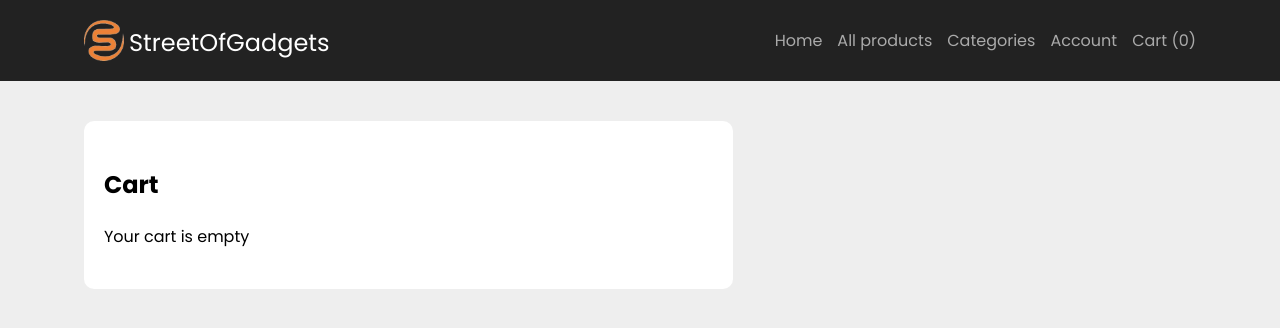
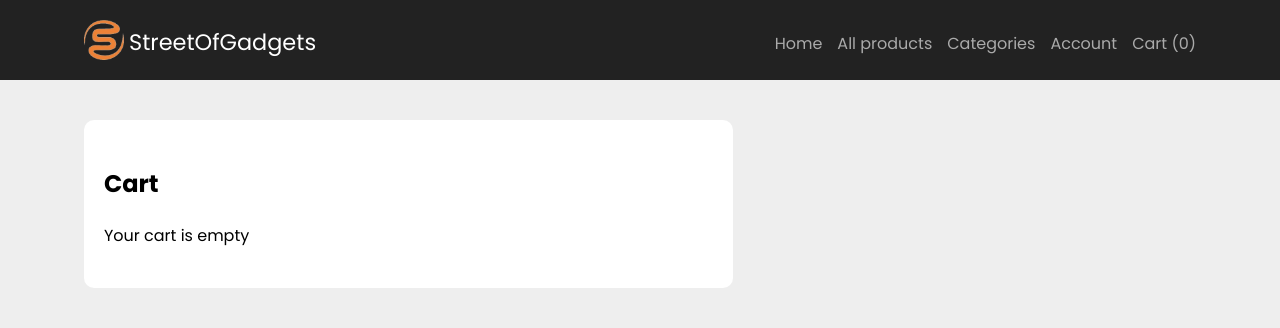
Before and after one commit to bryansomto/SondeypolskiClient, a Next.js app: page /cart in a window 1280 px wide. Shown: the top 328 px of the page. Built offline with nearby package versions, Linux system fonts and the light colour scheme; what next-reveal would draw is missing.

Commit message:
UI adjustments

```diff
--- a/components/Header.js
+++ b/components/Header.js
@@ -22,10 +22,18 @@ const Logo = styled(Link)`
   text-decoration: none;
   position: relative;
   z-index: 3;
+  img {
+    width: 30px;
+    height: 30px;
+    @media screen and (min-width: 768px) {
+      width: 40px;
+      height: 40px;
+    }
+  }
   p {
-    font-size: 1.2rem;
+    font-size: 1rem;
     @media screen and (min-width: 768px) {
-      font-size: 1.5rem;
+      font-size: 1.4rem;
     }
   }
 `;
@@ -55,6 +63,7 @@ const StyledNav = styled.nav`
   @media screen and (min-width: 768px) {
     display: flex;
     align-items: center;
+    margin-top: 8px;
     position: static;
     padding: 0;
   }
@@ -92,12 +101,7 @@ export default function Header() {
       <Center>
         <Wrapper>
           <Logo href={"/"}>
-            <Image
-              src={logo}
-              width={40}
-              height={40}
-              alt="Street of gadget logo"
-            />
+            <Image src={logo} alt="Street of gadget logo" />
             <p>StreetOfGadgets</p>
           </Logo>
 
```
